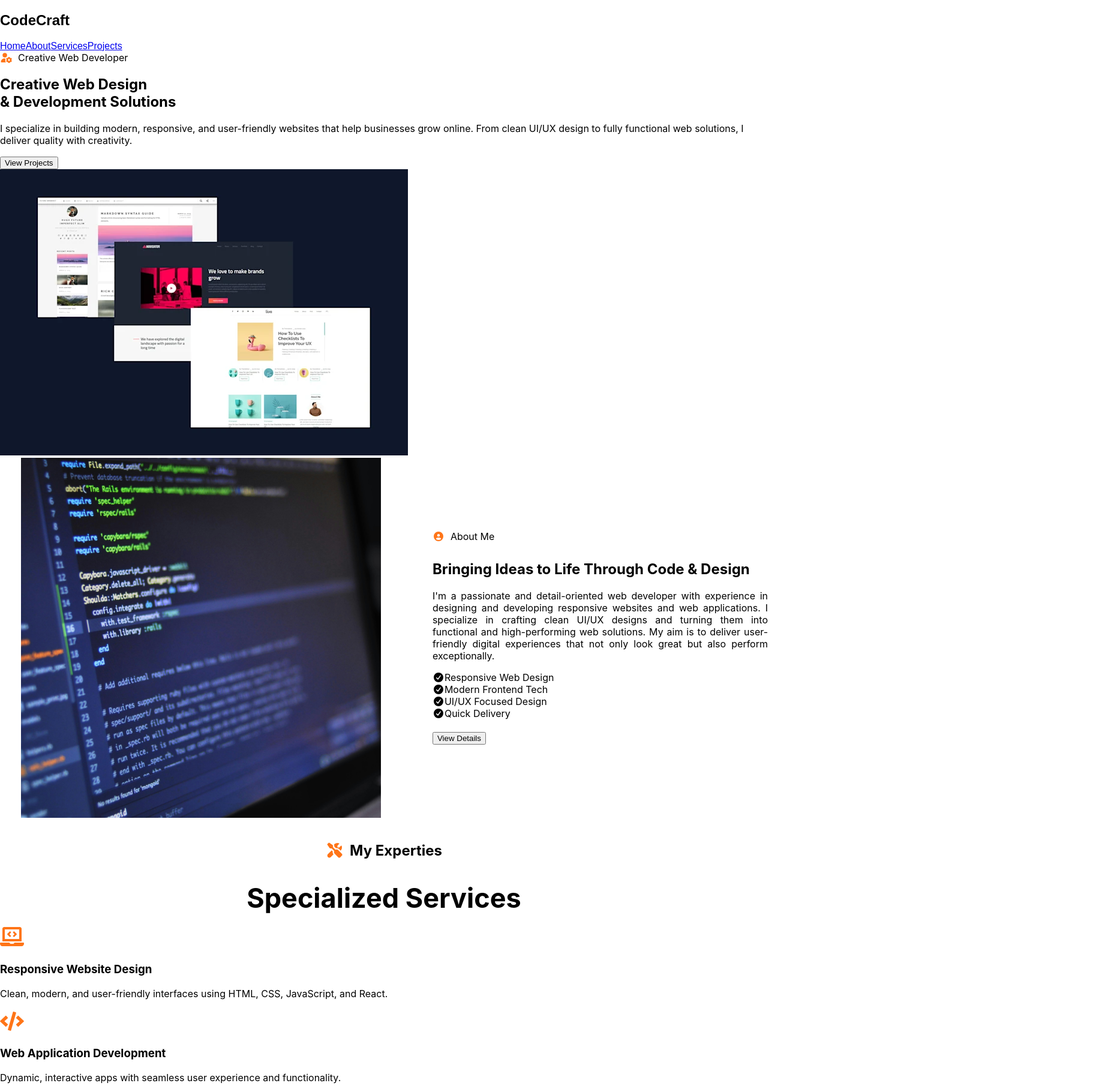
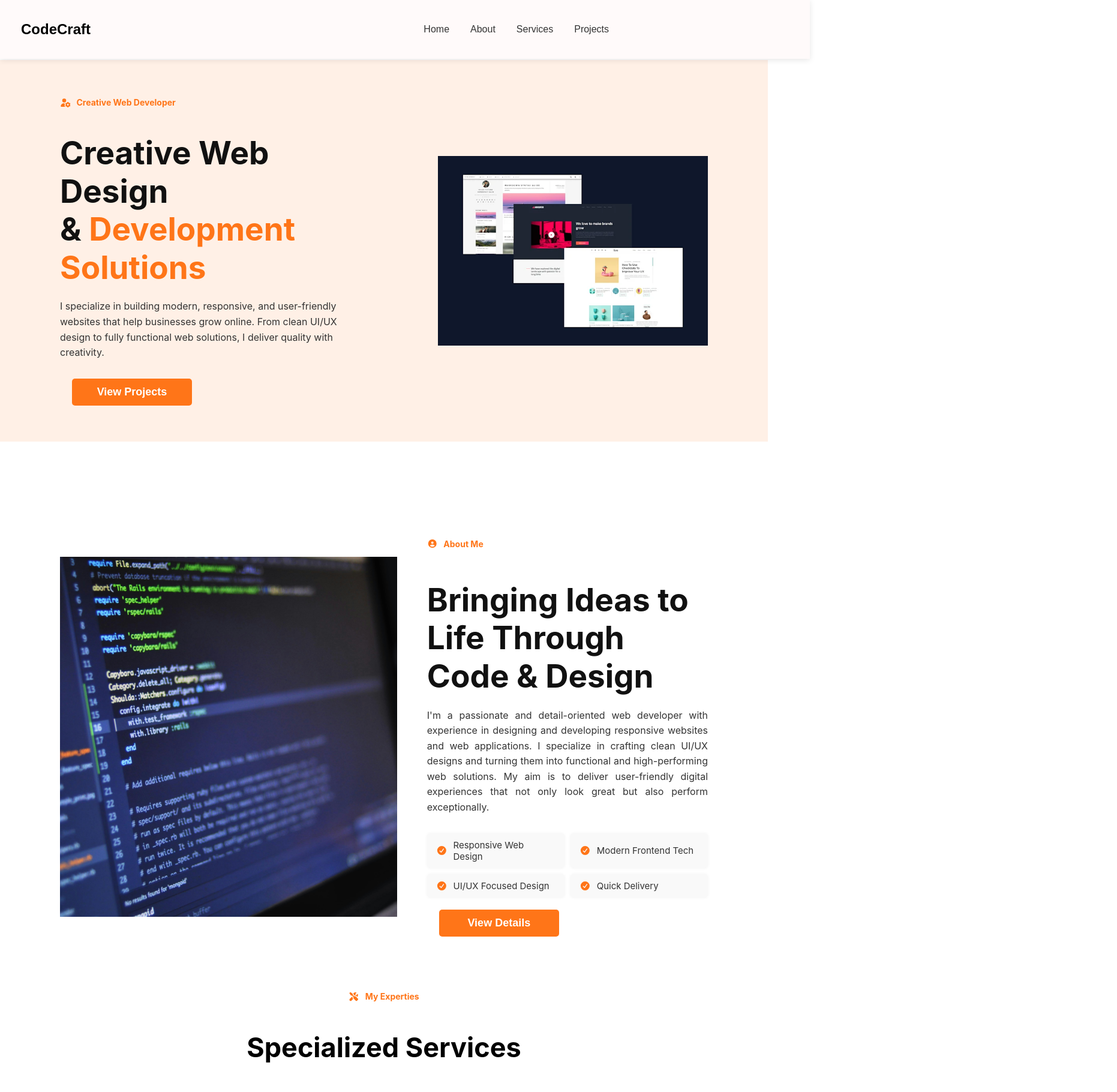
Before and after one commit to iqrawebdev/reactapp, a React (Create React App) app: page / in a window 1280 px wide. Shown: the top 1820 px of the page at 60% size, 1862 px wide, since content can reach past the window. Built offline with nearby package versions, Linux system fonts and the light colour scheme.

Commit message:
Updated portfolio with new changes

```diff
--- a/src/App.css
+++ b/src/App.css
@@ -1,98 +1,476 @@
-/* ===================== MOBILE STYLES (up to 480px) ===================== */
-@media (max-width: 480px) {
-  /* NAVIGATION */
+html {
+  scroll-behavior: smooth;
+  /* padding-top: 100px; */
+}
+
+/* ===================== NAV ===================== */
+nav {
+  background-color: snow;
+  padding: 35px;
+  display: flex;
+  justify-content: space-between;
+  align-items: center;
+  position: fixed;
+  top: 0;
+  left: 0;
+  width: 100%;
+  z-index: 1000;
+  box-shadow: 0 2px 10px rgba(0, 0, 0, 0.1);
+}
+
+nav .nav-links {
+  display: flex;
+  gap: 35px;
+  padding-right: 300px;
+}
+
+nav a {
+  text-decoration: none;
+  color: #333;
+  font-size: 16px;
+  transition: color 0.5s;
+}
+
+nav a:hover {
+  color: #FF7518;
+}
+
+nav h2 {
+  color: black;
+  margin: 0;
+}
+
+/* ===================== HOME ===================== */
+.home-section {
+  display: flex;
+  justify-content: space-between;
+  align-items: center;
+  padding: 60px 100px;
+  background-color: #FFF0E6;
+    margin-top: 100px;
+}
+
+.home-content {
+  flex: 1;
+}
+
+.tagline {
+  color: #FF7518;
+  font-weight: bold;
+  font-size: 14px;
+  display: inline-block;
+}
+
+.home-content h1 {
+  font-size: 53px;
+  font-weight: bold;
+  line-height: 1.2;
+  color: #111;
+  margin-bottom: 20px;
+}
+
+.highlight {
+  color: #FF7518;
+}
+
+.home-content p {
+  font-size: 16px;
+  color: #333;
+  line-height: 1.6;
+  margin-bottom: 30px;
+  max-width: 500px;
+}
+
+.home-image {
+  flex: 1.2;
+  display: flex;
+  justify-content: flex-end;
+}
+
+.home-image img {
+  max-width: 450px;
+  height: auto;
+}
+
+/* ===================== SERVICES ===================== */
+.services-section {
+  display: grid;
+  grid-template-columns: repeat(auto-fit, minmax(280px, 1fr));
+  gap: 30px;
+  padding: 40px 20px;
+  max-width: 1020px; /* tighter layout */
+  margin: 0 auto;
+}
+
+.service-card {
+  /* width: 100%;
+  /* height: auto; */
+
+    width: 100%;
+  max-width: 280px;
+  height: 200px;
+
+
+  background: none;
+  border-radius: 10px;
+  border: 2px solid #FFF0E6;
+  padding: 25px;
+  text-align: center;
+  transition: 0.3s ease;
+}
+
+.service-card:hover {
+  transform: translateY(-5px);
+  background-color: #FFF0E6;
+}
+
+.service-card i {
+  font-size: 30px;
+  color: #FF7518;
+  margin-bottom: 15px;
+}
+
+.service-card h3 {
+  font-size: 18px;
+  margin-bottom: 10px;
+  color: #333;
+}
+
+.service-card p {
+  font-size: 14px;
+  color: #555;
+  line-height: 1.6;
+}
+
+/* ===================== PROJECTS ===================== */
+.projects-section {
+  padding: 60px 20px;
+  text-align: center;
+  background-color: #FFF0E6;
+}
+
+.section-title {
+  text-align: center;
+  font-size: 36px;
+  color: #111;
+  margin-bottom: 20px;
+}
+
+.projects-grid {
+  display: grid;
+  grid-template-columns: repeat(auto-fit, minmax(300px, 1fr));
+  gap: 25px;
+  max-width: 1200px;
+  margin: auto;
+}
+
+.project-card {
+  background: #fff;
+  border-radius: 10px;
+  box-shadow: 0 4px 20px rgba(0, 0, 0, 0.1);
+  padding: 20px;
+  transition: 0.3s ease;
+}
+
+.project-card:hover {
+  transform: translateY(-5px);
+}
+
+.project-img {
+
+  width: 100%;        /* card ki width ke hisaab se expand ho */
+  height: 200px;      /* sab images equal height */
+  object-fit: cover;  /* image crop hoke fit ho jaye */
+  border-radius: 8px;
+  margin-bottom: 15px;
+}
+
+
+.project-card h3 {
+  font-size: 20px;
+  color: #111;
+}
+
+.project-card p {
+  font-size: 15px;
+  color: #444;
+  margin: 10px 0;
+}
+
+.tech-used {
+  display: inline-block;
+  margin-top: 8px;
+  font-size: 13px;
+  color: #FF7518;
+  font-weight: bold;
+}
+
+/* ===================== PARAGRAPH ===================== */
+.paragraph {
+  max-width: 750px;
+  margin: 0 auto;
+  text-align: justify;
+  font-size: 16px;
+  line-height: 1.8;
+  color: #444;
+  padding: 0 20px;
+}
+
+/* ===================== FOOTER ===================== */
+.footer {
+  background: #111;
+  color: #fff;
+  padding: 60px 20px 30px;
+  font-family: sans-serif;
+}
+
+.footer-container {
+  display: flex;
+  flex-wrap: wrap;
+  justify-content: space-between;
+  gap: 40px;
+  max-width: 1200px;
+  margin: auto;
+}
+
+.footer-column {
+  flex: 1 1 250px;
+}
+
+.footer-logo {
+  font-size: 24px;
+  color: #FF7518;
+  margin-bottom: 15px;
+}
+
+.footer-email {
+  margin-top: 15px;
+  font-weight: bold;
+}
+
+.footer-column h3 {
+  color: #FF7518;
+  margin-bottom: 10px;
+}
+
+.footer-column ul {
+  list-style: none;
+  padding: 0;
+}
+
+.footer-column li {
+  margin-bottom: 10px;
+}
+
+.footer-column li:hover {
+  color: #FF7518;
+}
+
+.social-icons {
+  display: flex;
+  gap: 15px;
+  margin: 10px 0;
+}
+
+.social-icons i {
+  background: #FF7518;
+  color: #fff;
+  padding: 8px;
+  border-radius: 50%;
+  cursor: pointer;
+}
+
+.social-icons :hover {
+  color: #FF7518;
+}
+
+.footer-bottom {
+  text-align: center;
+  border-top: 1px solid #333;
+  padding-top: 20px;
+  font-size: 14px;
+  margin-top: 30px;
+  color: #bbb;
+}
+
+.footer a {
+  text-decoration: none;
+  color: #fff;
+  transition: color 0.3s ease;
+}
+
+.footer a:hover {
+  color: #FF7518;
+  text-decoration: underline;
+}
+
+/* ===================== BUTTON ===================== */
+button {
+  padding: 10px 20px;
+  background-color: #FF7518;
+  color: white;
+  border: none;
+  border-radius: 5px;
+  cursor: pointer;
+  transition: all 0.3s ease;
+  width: 200px;
+  height: 45px;
+  font-weight: bold;
+  font-size: 18px;
+  margin-left: 20px;
+}
+
+button:hover {
+  background-color: black;
+  color: #FF7518;
+}
+
+/* ===================== FEATURES ===================== */
+.features-wrapper {
+  display: grid;
+  grid-template-columns: repeat(2, 1fr);
+  gap: 10px;
+}
+
+.feature-item {
+  display: flex;
+  align-items: center;
+  background: #f9f9f9;
+  padding: 10px 15px;
+  border-radius: 5px;
+  font-size: 15px;
+  color: #333;
+  box-shadow: 0 0 5px rgba(0,0,0,0.05);
+}
+
+.icon {
+  color: #FF7518;
+  margin-right: 10px;
+}
+
+/* ===================== INFO & CARDS ===================== */
+.info-section {
+  padding: 40px;
+  background-color: white;
+  text-align: center;
+}
+
+.cards-container {
+  display: flex;
+  gap: 20px;
+  justify-content: center;
+  margin-top: 30px;
+  flex-wrap: wrap;
+}
+
+.card {
+  background-color: none;
+  padding: 20px;
+  border-radius: 10px;
+  width: 320px;
+  box-shadow: 0 0 10px rgba(0,0,0,0.1);
+  border: 2px solid #FFF0E6;
+  text-align: center;
+  transition: 0.3s ease;
+}
+
+.card:hover {
+  transform: translateY(-5px);
+  background-color: #FFF0E6;
+}
+
+.card h3 {
+  border-bottom: 2px solid #FF7518;
+  padding-bottom: 8px;
+  margin-bottom: 15px;
+  color: #FF7518;
+}
+
+.item {
+  margin-bottom: 20px;
+}
+
+.item h4 {
+  margin: 0;
+  color: #333;
+}
+
+.item p em {
+  color: #777;
+  font-style: normal;
+  font-weight: 600;
+}
+
+.item p {
+  font-size: 14px;
+  color: #555;
+  margin-top: 5px;
+}
+
+/* ===================== MEDIA QUERIES ===================== */
+@media (max-width: 1024px) {
+  nav .nav-links {
+    padding-right: 100px;
+    gap: 20px;
+  }
+  .home-section {
+    padding: 50px 40px;
+  }
+  .home-content h1 {
+    font-size: 42px;
+  }
+  .home-image img {
+    max-width: 350px;
+  }
+}
+
+@media (max-width: 768px) {
   nav {
     padding: 20px;
     flex-direction: column;
     align-items: flex-start;
   }
-  nav h2 { font-size: 20px; }
-  nav a { font-size: 14px; }
   nav .nav-links {
     padding-right: 0;
-    gap: 10px;
+    gap: 15px;
     flex-wrap: wrap;
     margin-top: 10px;
   }
-
-  /* HOME SECTION */
   .home-section {
     flex-direction: column;
     text-align: center;
-    padding: 40px 15px;
+    padding: 40px 20px;
   }
   .home-content {
     margin-bottom: 20px;
   }
-  .home-content h1 { font-size: 28px; }
-  .home-content p { font-size: 14px; }
+  .home-content h1 {
+    font-size: 36px;
+  }
   .home-image {
     justify-content: center;
   }
   .home-image img {
-    max-width: 100%;
-    height: auto;
+    max-width: 300px;
   }
-
-  /* BUTTON */
-  button {
-    width: 160px;
-    font-size: 16px;
-    margin-left: 0;
-  }
-
-  /* SERVICES */
   .services-section {
-    grid-template-columns: 1fr;  /* single column mobile */
-    gap: 15px;
-    padding: 20px 10px;
-    justify-items: center;
+    grid-template-columns: 1fr 1fr;
+    gap: 20px;
+    padding: 30px 15px;
   }
   .service-card {
     width: 100%;
-    max-width: 250px;
-    padding: 20px;
     height: auto;
   }
-  .service-card h3 { font-size: 16px; }
-  .service-card p { font-size: 13px; }
-  .service-card svg { width: 30px; height: 30px; }
-
-  /* PROJECTS */
   .projects-grid {
     grid-template-columns: 1fr;
     gap: 20px;
     padding: 0 15px;
   }
-  .project-img { height: 150px; }
-  .project-card h3 { font-size: 18px; }
-  .project-card p { font-size: 14px; }
-
-  /* CARDS / INFO */
   .cards-container {
     flex-direction: column;
-    align-items: center;
-    justify-content: center;
     gap: 15px;
-    padding: 0;
-    margin: 0 auto;
-    width: 100%;
-    box-sizing: border-box;
   }
-  .card {
-    width: 100%;
-    max-width: 320px;
-    margin: 0 auto;
-    box-sizing: border-box;
-  }
-
-  /* ABOUT IMAGE */
-  #about img {
-    height: 40%;
-    width: 100%;
-  }
-
-  /* FOOTER */
   .footer-container {
     flex-direction: column;
     text-align: center;
@@ -102,3 +480,177 @@
     justify-content: center;
   }
 }
+
+@media (max-width: 480px) {
+  nav h2 {
+    font-size: 20px;
+  }
+  nav a {
+    font-size: 14px;
+  }
+  .home-content h1 {
+    font-size: 28px;
+  }
+  .home-content p {
+    font-size: 14px;
+  }
+  button {
+    width: 160px;
+    font-size: 16px;
+  }
+  .service-card h3 {
+    font-size: 16px;
+  }
+  .service-card p {
+    font-size: 13px;
+  }
+  .project-card h3 {
+    font-size: 18px;
+  }
+  .project-card p {
+    font-size: 14px;
+  }
+}
+
+/* ===================== GLOBAL IMG ===================== */
+img {
+  max-width: 100%;
+  height: auto;
+  display: block;
+}
+
+.home-image img
+/* .project-img,
+.about-img */
+ {
+  width: 100%;
+  height: auto;
+  object-fit: cover;
+}
+
+
+
+.footer-column { margin-left:0 }
+@media (min-width:1024px){
+  .footer-column { margin-left:40px; } /* optional for desktop */
+}
+.about-section { padding:40px 20px; }
+@media(min-width:1024px){ .about-section{ padding:40px 100px; } }
+
+#services, #about, #projects,#home {
+   scroll-margin-top: 100px;
+}
+
+@media (max-width: 768px) {
+  #about img {
+    height: 40%;   /* mobile pe choti height */
+    width: 100%;      /* mobile pe width adjust ho jaye */
+  }
+}
+
+/* Tablet view */
+@media (max-width: 768px) {
+  .services-section {
+    grid-template-columns: 1fr 1fr; /* 2 columns tablet pe */
+    gap: 20px;
+  }
+}
+
+/* Mobile view */
+@media (max-width: 480px) {
+  .services-section {
+    grid-template-columns: 1fr; /* single column mobile pe */
+    gap: 15px;
+  }
+}
+@media (max-width: 480px) {
+  .service-card h3 {
+    font-size: 16px;
+  }
+  .service-card p {
+    font-size: 13px;
+  }
+  .service-card svg {
+    width: 30px;
+    height: 30px;
+  }
+}
+@media (max-width: 768px) {
+  .project-img {
+    height: 180px;   /* tablet pe thodi choti height */
+  }
+}
+
+@media (max-width: 480px) {
+  .project-img {
+    height: 150px;   /* mobile pe aur choti height */
+  }
+}
+
+@media (max-width: 1024px) {
+  .cards-container {
+    flex-direction: column;   /* vertical stack */
+    align-items: center;      /* center align cards */
+    gap: 20px;
+    padding: 0 20px;          /* thodi side padding */
+  }
+}
+
+/* Tablet & Mobile adjustments for Details cards */
+@media (max-width: 1024px) {
+  .cards-container {
+    flex-direction: column; /* vertical stack */
+    align-items: center;    /* center align cards */
+    gap: 20px;
+    padding: 0 20px;        /* thodi side padding */
+  }
+
+  .card {
+    width: 100%;            /* full width container ke hisaab se */
+    max-width: 400px;       /* optional max width */
+    margin: 0 auto;         /* center cards horizontally */
+  }
+}
+
+
+@media (max-width: 480px) {
+  .cards-container {
+    display: flex;
+    flex-direction: column;
+    align-items: center;      /* horizontal center */
+    justify-content: center;  /* vertical center agar chahiye */
+    gap: 15px;
+    padding: 0;               /* remove extra left/right padding */
+    margin: 0 auto;           /* center container */
+    width: 100%;
+    box-sizing: border-box;
+  }
+
+  .card {
+    width: 100%;
+    max-width: 320px;
+    margin: 0 auto;           /* horizontal center */
+    box-sizing: border-box;   /* padding include ho jaye width me */
+  }
+}
+
+/* Mobile responsive for screens up to 480px */
+@media (max-width: 480px) {
+  .services-section {
+    padding: 20px 10px;
+    gap: 15px;
+    grid-template-columns: 1fr; /* single column */
+    justify-items: center;      /* ye cards ko horizontal center karega */
+  }
+
+  .service-card {
+    max-width: 250px; /* card width */
+    width: 100%;      /* ensure karta hai ke card grid ke andar fit ho */
+    padding: 20px;
+  }
+}
+
+@media (max-width: 480px) {
+  .home-section { padding: 40px 15px; }
+  nav .nav-links { padding-right: 0; gap: 10px; }
+}
```
